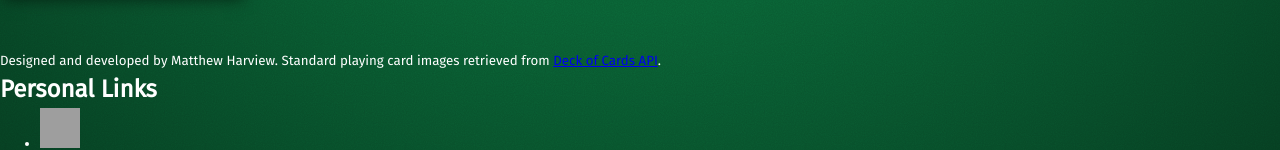
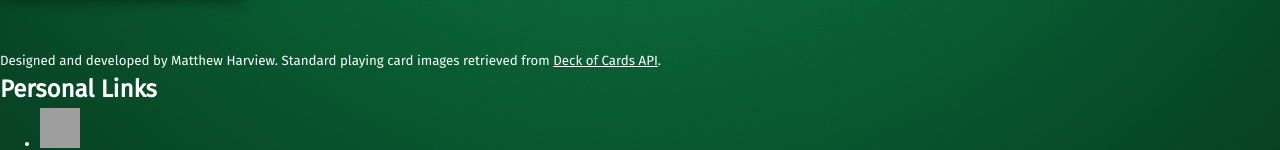
Before and after one commit to Long-Hold/memory-card, a React (Vite) app: page / in a window 1280 px wide. Shown: the part 800-950 px from the top of the page. Built offline with nearby package versions, Linux system fonts and the light colour scheme; grey boxes are pictures that could not be loaded.

Commit message:
feat: add universal styling to <a> elements"

```diff
--- a/src/reset.css
+++ b/src/reset.css
@@ -74,3 +74,11 @@ legend {
   font-size: large;
   margin-bottom: var(--small-items-gap);
 }
+
+a {
+  color: white;
+}
+
+a:hover {
+  color: var(--button-bg-hover);
+}
```
